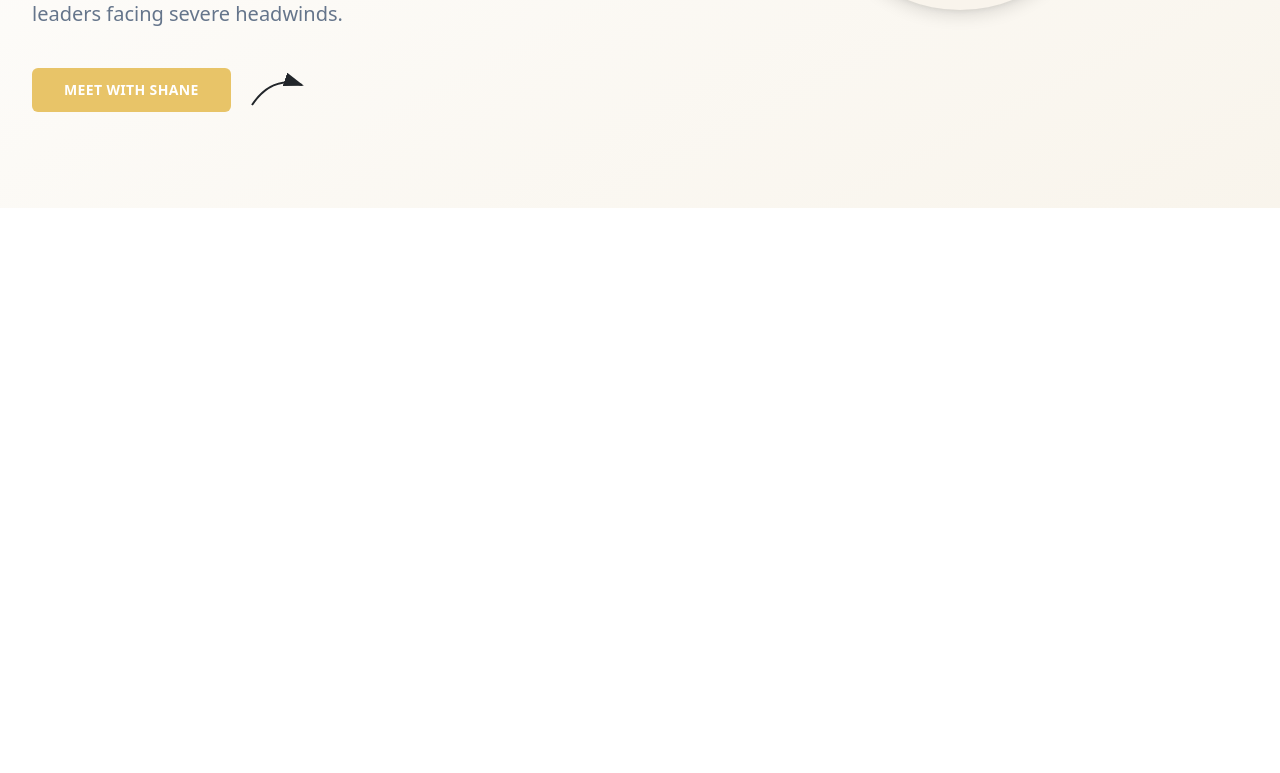
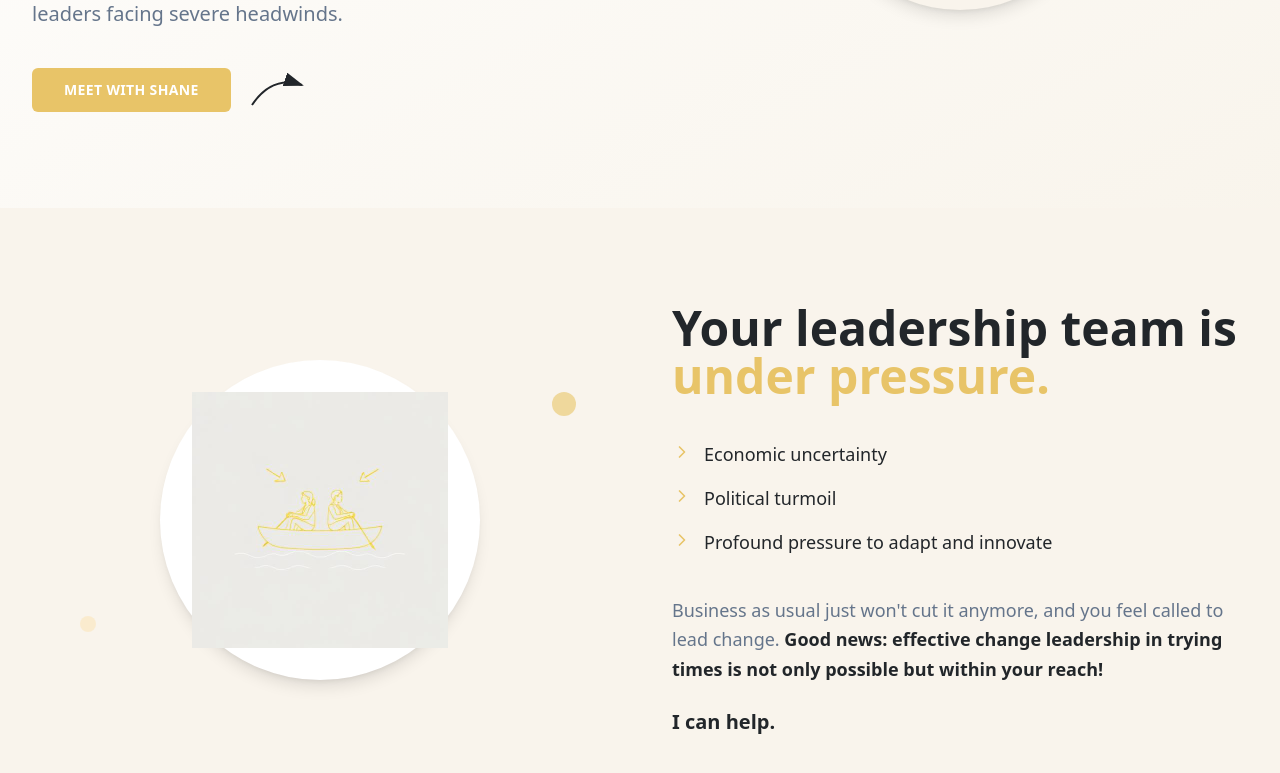
Before and after one commit to TaymoorAk/Mohamed-mohamud-portfolio, a React (Vite) app: page / in a window 1280 px wide. Shown: the part 553-1326 px from the top of the page. Before the commit the page ends 800 px from the top, so only its background shows below. Built offline with nearby package versions, Linux system fonts and the light colour scheme.

Commit message:
Add next section
Adds the next section of the website, including the relevant text and imagery.

```diff
--- /dev/null
+++ b/src/components/PressureSection.tsx
@@ -0,0 +1,77 @@
+import { ChevronRight } from "lucide-react";
+import pressureBoat from "@/assets/pressure-boat.png";
+
+const PressureSection = () => {
+  return (
+    <section className="w-full bg-surface-light py-16 lg:py-24">
+      <div className="container mx-auto px-6 lg:px-8">
+        <div className="grid lg:grid-cols-2 gap-12 lg:gap-16 items-center">
+          {/* Left Illustration */}
+          <div className="relative order-2 lg:order-1">
+            <div className="relative">
+              {/* Background circle */}
+              <div className="w-80 h-80 bg-background rounded-full mx-auto flex items-center justify-center shadow-lg">
+                <img
+                  src={pressureBoat}
+                  alt="Leadership team under pressure illustration - boat with conflicting directions"
+                  className="w-64 h-64 object-contain"
+                />
+              </div>
+
+              {/* Decorative elements */}
+              <div className="absolute top-8 right-8 w-6 h-6 bg-brand-gold rounded-full opacity-60"></div>
+              <div className="absolute bottom-12 left-12 w-4 h-4 bg-surface-cream rounded-full opacity-80"></div>
+            </div>
+          </div>
+
+          {/* Right Content */}
+          <div className="space-y-6 order-1 lg:order-2">
+            <h2 className="text-3xl lg:text-4xl xl:text-5xl font-bold leading-tight text-text-primary">
+              Your leadership team is{" "}
+              <span className="text-brand-gold">under pressure.</span>
+            </h2>
+
+            {/* Pressure Points */}
+            <div className="space-y-4 pt-4">
+              <div className="flex items-start space-x-3">
+                <ChevronRight className="w-5 h-5 text-brand-gold mt-0.5 flex-shrink-0" />
+                <span className="text-lg text-text-primary font-medium">
+                  Economic uncertainty
+                </span>
+              </div>
+
+              <div className="flex items-start space-x-3">
+                <ChevronRight className="w-5 h-5 text-brand-gold mt-0.5 flex-shrink-0" />
+                <span className="text-lg text-text-primary font-medium">
+                  Political turmoil
+                </span>
+              </div>
+
+              <div className="flex items-start space-x-3">
+                <ChevronRight className="w-5 h-5 text-brand-gold mt-0.5 flex-shrink-0" />
+                <span className="text-lg text-text-primary font-medium">
+                  Profound pressure to adapt and innovate
+                </span>
+              </div>
+            </div>
+
+            {/* Description */}
+            <div className="space-y-4 pt-4">
+              <p className="text-lg text-text-secondary leading-relaxed">
+                Business as usual just won't cut it anymore, and you feel called to
+                lead change. <span className="font-semibold text-text-primary">Good news: effective change leadership in trying
+                times is not only possible but within your reach!</span>
+              </p>
+
+              <p className="text-xl font-semibold text-text-primary pt-2">
+                I can help.
+              </p>
+            </div>
+          </div>
+        </div>
+      </div>
+    </section>
+  );
+};
+
+export default PressureSection;
--- a/src/pages/Index.tsx
+++ b/src/pages/Index.tsx
@@ -1,11 +1,13 @@
 import Header from "@/components/Header";
 import Hero from "@/components/Hero";
+import PressureSection from "@/components/PressureSection";
 
 const Index = () => {
   return (
     <div className="min-h-screen bg-background">
       <Header />
       <Hero />
+      <PressureSection />
     </div>
   );
 };
```
Also changed, not shown: src/assets/pressure-boat.png (added).
